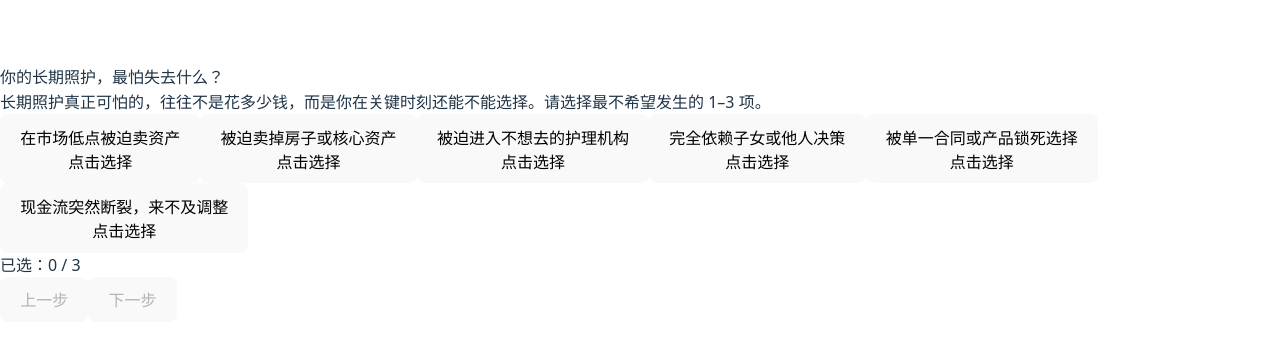
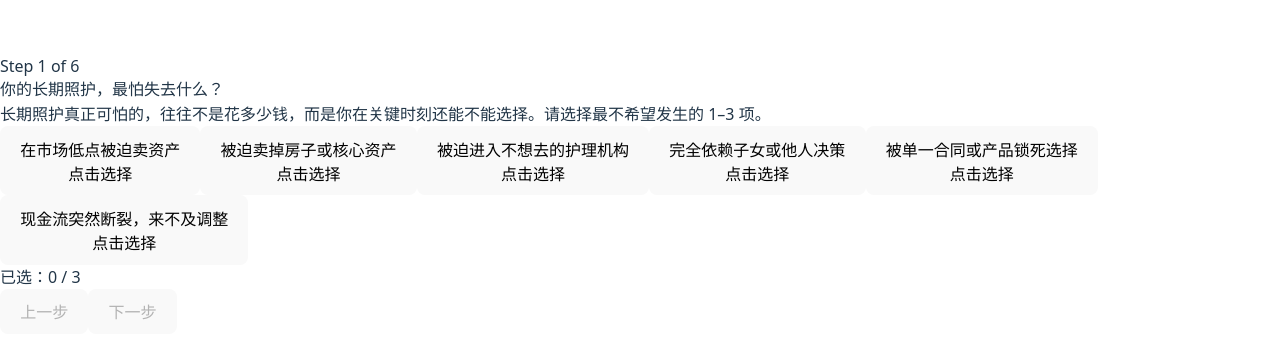
Before and after one commit to rwnycny-creator/ltc-decision-v1, a React (Vite) app: page / in a window 1280 px wide. Shown: the part 206-564 px from the top of the page. Built offline with nearby package versions, Linux system fonts and the light colour scheme.

Commit message:
fix: input focus, single check, smaller titles

```diff
--- a/src/App.jsx
+++ b/src/App.jsx
@@ -21,8 +21,21 @@ const fmtUSD = (n) => {
 ====================== */
 
 // ✅ 标题统一“减半感”：text-lg（比 text-xl 明显更小）
-const StepShell = ({ title, subtitle, children }) => (
+const StepShell = ({ title, subtitle, step, total = 6, children }) => (
   <div className="max-w-4xl mx-auto px-5 sm:px-8 py-10 sm:py-12">
+    {Number.isFinite(step) && (
+      <div className="mb-4">
+        <div className="inline-flex items-center gap-2 rounded-full border border-white/70 bg-white/70 px-3 py-1 text-[12px] font-semibold text-slate-700 shadow-sm">
+          Step {step} of {total}
+          <span className="h-1.5 w-10 overflow-hidden rounded-full bg-slate-200">
+            <span
+              className="block h-full rounded-full bg-slate-900"
+              style={{ width: `${Math.round((step / total) * 100)}%` }}
+            />
+          </span>
+        </div>
+      </div>
+    )}
     <div
       className="tracking-tight text-[22px] sm:text-[24px] mb-2"
       style={{ fontFamily: '"Fraunces", serif', fontWeight: 600 }}
@@ -420,6 +433,7 @@ export default function App() {
 
   const renderScreen1 = () => (
     <StepShell
+      step={1}
       title="你的长期照护，最怕失去什么？"
       subtitle="长期照护真正可怕的，往往不是花多少钱，而是你在关键时刻还能不能选择。请选择最不希望发生的 1–3 项。"
     >
@@ -462,6 +476,7 @@ export default function App() {
 
   const renderScreen2 = () => (
     <StepShell
+      step={2}
       title="建立你的压力测试基准"
       subtitle="先不引入外部概率数据，把框架跑通。性别/配偶参数为后续模型做准备。"
     >
@@ -601,6 +616,7 @@ export default function App() {
 
   const renderScreen3 = () => (
     <StepShell
+      step={3}
       title="哪些钱，真的能在压力时刻用上？"
       subtitle="我们只计算你愿意、也能快速动用的部分：现金/可变现资产 + 未来计划补充。"
     >
@@ -660,6 +676,7 @@ export default function App() {
 
   const renderScreen4 = () => (
     <StepShell
+      step={4}
       title="合同/福利：你希望“确定性覆盖”多少？"
       subtitle="工程参数：若发生 LTC，每年可由合同/福利支付多少、持续多少年。"
     >
@@ -708,6 +725,7 @@ export default function App() {
 
   const renderScreen5 = () => (
     <StepShell
+      step={5}
       title="缓冲系数（不含通胀）"
       subtitle="通胀/护理成本增长已在 Screen 2 进入成本路径。这里缓冲只覆盖：升级、额外服务、摩擦等非通胀不确定性。"
     >
@@ -765,6 +783,7 @@ export default function App() {
 
   const renderScreen6 = () => (
     <StepShell
+      step={6}
       title="结果摘要（含年度棒图）"
       subtitle="从情景开始后逐年展示：合同/福利、自付（缓冲池支付）、支付后剩余资产。"
     >
```
